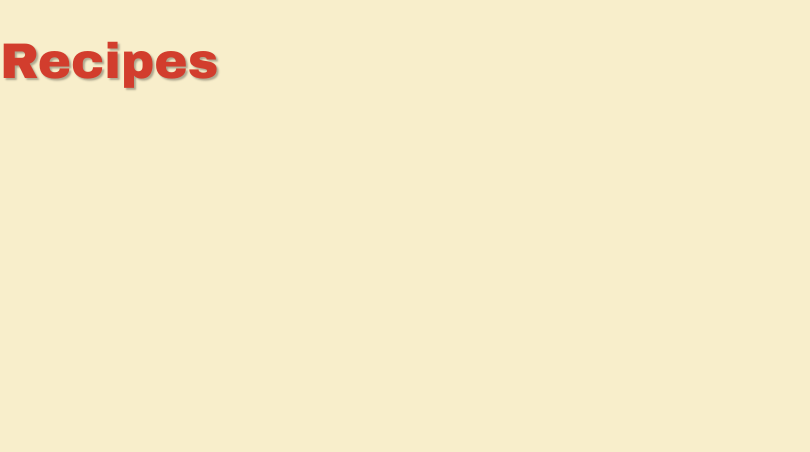
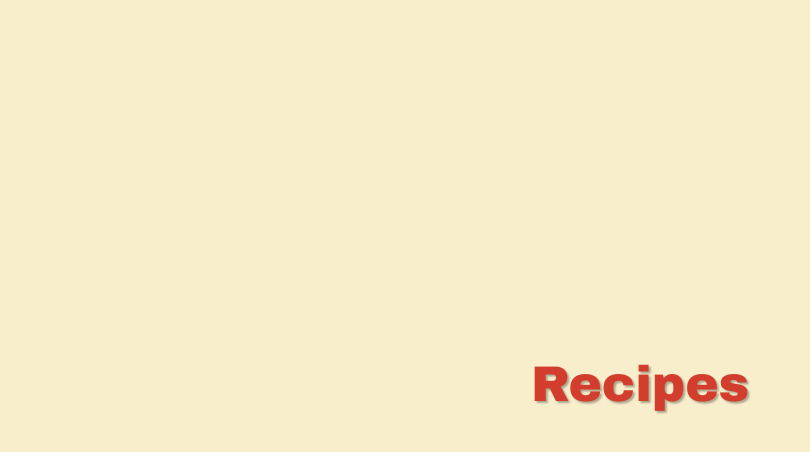
Before and after one commit to alejandro-albiol/QueCocinoHoy, a website: page public/recipes.html in a window 1280 px wide. Shown: the whole page, without its empty margins (0-810 px from the left). Drawn offline with Linux system fonts and the light colour scheme.

Commit message:
feat: center align and justify content in recipes.css

```diff
--- a/public/styles/recipes.css
+++ b/public/styles/recipes.css
@@ -4,8 +4,8 @@ body {
   padding: 0;
   display: flex;
   flex-direction: column;
-  align-items: flex-start;
-  justify-content: flex-start;
+  align-items: center;
+  justify-content: center;
   min-height: 100vh;
   text-align: left;
   background-color: #F8EECB;
```
